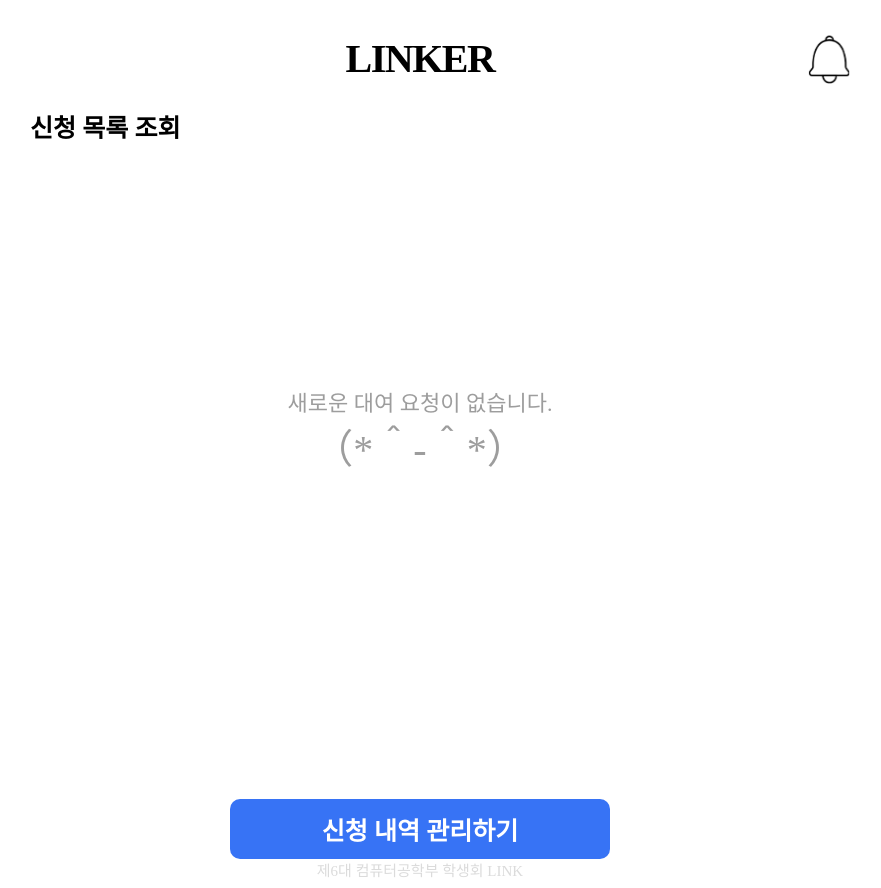
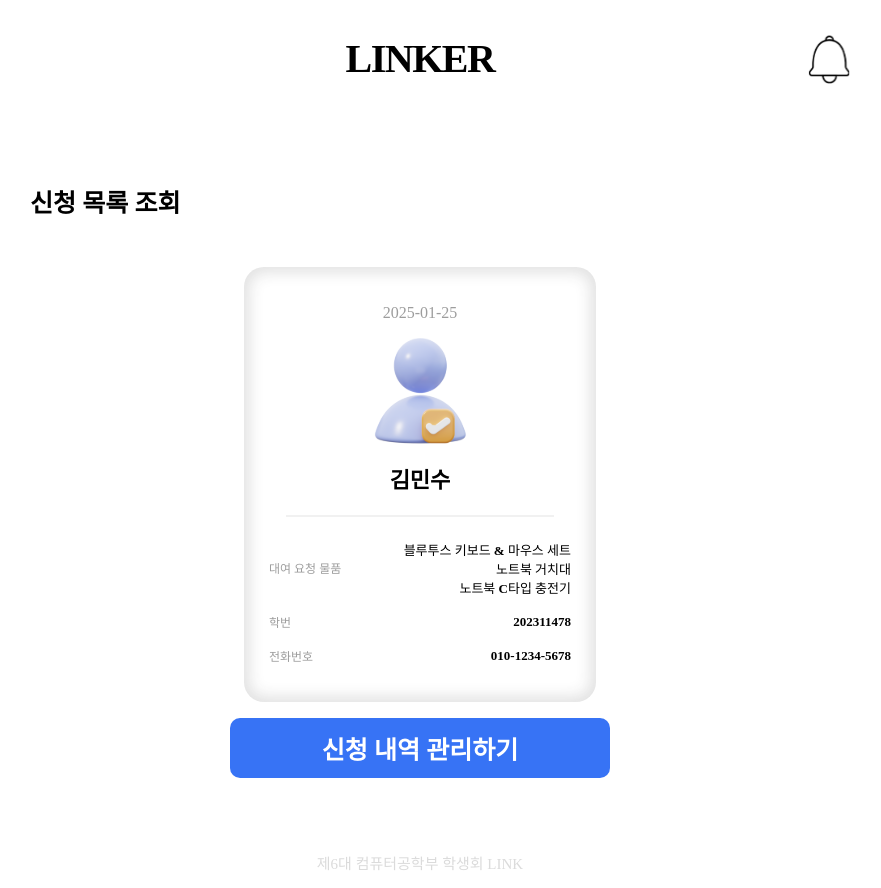
Before and after one commit to KU-CSE-LINK/Linker-Frontend, a React (Vite) app: page /admin/ask in a window 1280 px wide. Shown: the whole page, without its empty margins (220-1101 px from the left). Built offline with nearby package versions, Linux system fonts and the light colour scheme.

Commit message:
detail 수정정

```diff
--- a/src/pages/admin/askadmin/Adminask.jsx
+++ b/src/pages/admin/askadmin/Adminask.jsx
@@ -3,7 +3,6 @@ import Title from "../../ask/Title";
 import ItemInfo from "./Iteminfo";
 import originalphoto from "../../../assets/originalphoto.svg";
 import styled from "styled-components";
-import ActionBtn from "../../../components/Btn/ActionBtn";
 const Center = styled.div`
   display: flex;
   justify-content: center;
@@ -48,8 +47,7 @@ const AdminAsk = () => {
     <>
       <Title title="신청 목록 조회" />
       <Center>
-        <ItemInfo lend={lendRequests[3]} />
-        <ActionBtn children="신청 내역 관리하기"></ActionBtn>
+        <ItemInfo lend={lendRequests[1]} />
       </Center>
     </>
   );
--- a/src/pages/admin/askadmin/Iteminfo.jsx
+++ b/src/pages/admin/askadmin/Iteminfo.jsx
@@ -1,5 +1,7 @@
 import React from "react";
 import styled from "styled-components";
+import ActionBtn from "../../../components/Btn/ActionBtn";
+
 const ItemBox = styled.div`
   width: 352px;
   height: auto;
@@ -120,6 +122,7 @@ const ItemInfo = ({ lend }) => {
       <ZeroImo>（*＾-＾*）</ZeroImo>
     </ZeroPadding>
   ) : (
+    <>
       <ItemBox>
         <ItemPadding>
           <Date>{lend.date}</Date>
@@ -149,6 +152,8 @@ const ItemInfo = ({ lend }) => {
           </ContentGap>
         </ItemPadding>
       </ItemBox>
+      <ActionBtn children="신청 내역 관리하기"></ActionBtn>
+    </>
   );
 };
 
```
Lines whose indentation alone changed are shown as unchanged.
